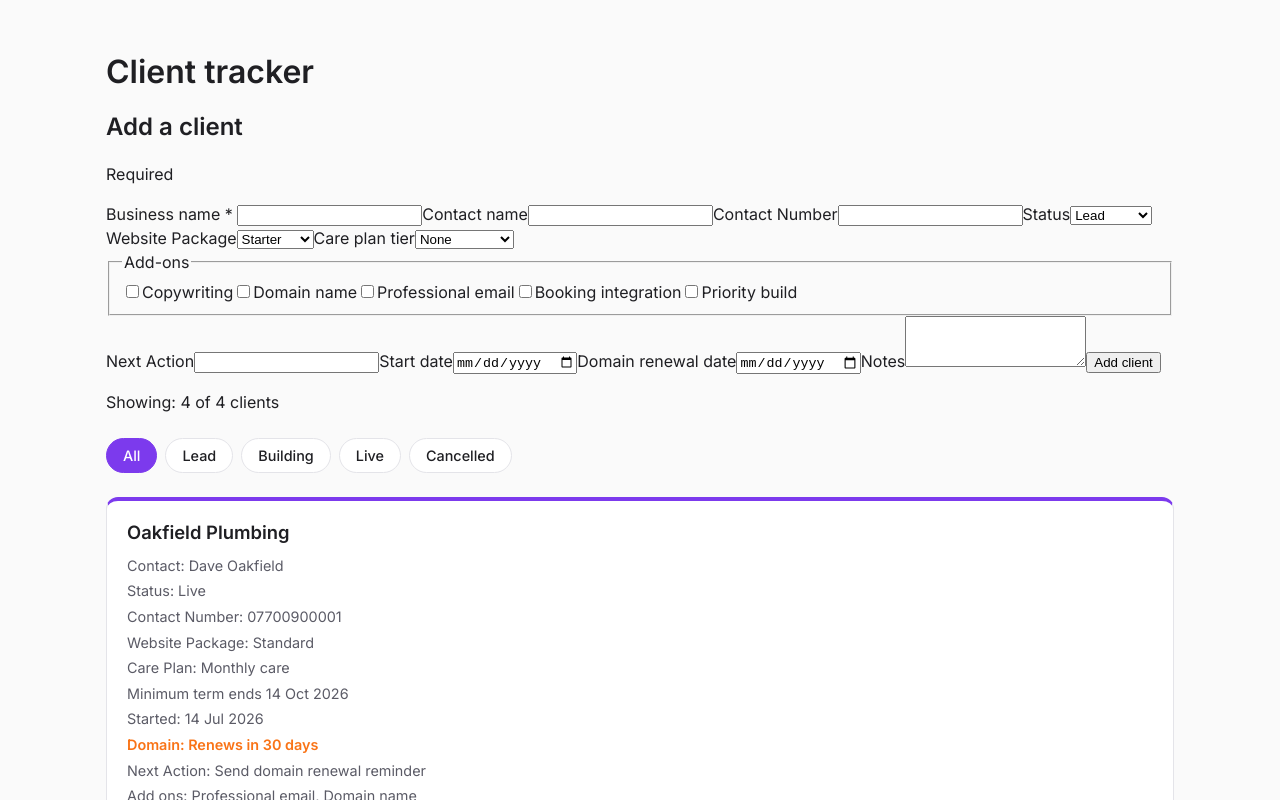
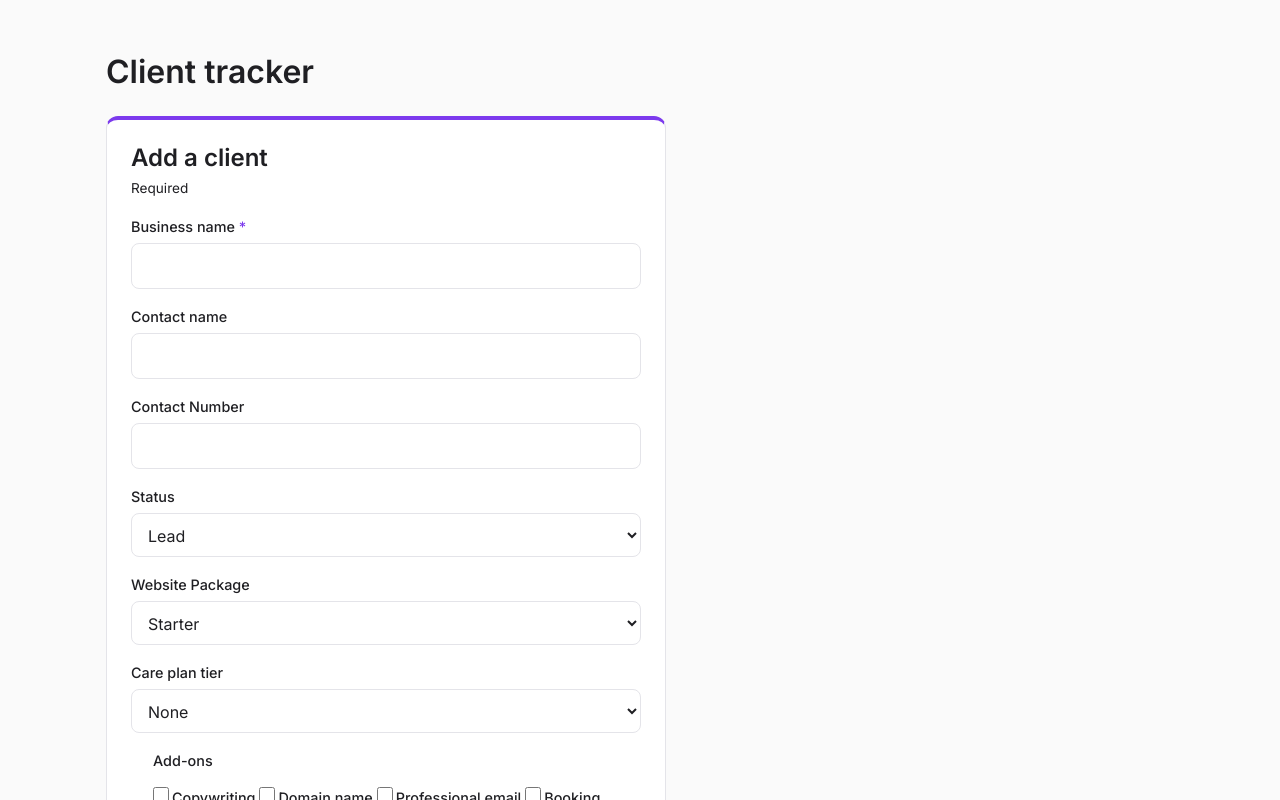
Before and after one commit to SteveJeffs/client-tracker, a React (Vite) app: page / in a window 1280 px wide. Shown: the top 800 px of the page. Built offline with nearby package versions, Linux system fonts and the light colour scheme.

Commit message:
Style add client form

```diff
--- /dev/null
+++ b/src/components/AddClientForm.css
@@ -0,0 +1,100 @@
+.add-client-form {
+    display: flex;
+    flex-direction: column;
+    gap: 0.35rem;
+    max-width: 560px;
+    margin: 1.5rem 0 2rem;
+    padding: 1.5rem;
+    background: var(--surface);
+    border: 1px solid var(--border);
+    border-top: 4px solid var(--purple);
+    border-radius: 12px;
+}
+
+.add-client-form h2 {
+    margin: 0;
+}
+
+.form-note {
+    margin: 0;
+    font-size: 0.85rem;
+    color: var (--text-muted);
+}
+
+.required-mark {
+    color: var(--purple);
+}
+
+.add-client-form label {
+    margin-top: 0.75rem;
+    font-size: 0.9rem;
+    font-weight: 500;
+}
+
+.add-client-form input,
+.add-client-form select,
+.add-client-form textarea {
+    font: inherit;
+    padding: 0.6rem 0.75rem;
+    border: 1px solid var(--border);
+    border-radius: 8px;
+    background: var(--surface);
+    color: var(--text);
+}
+
+.add-client-form input:focus,
+.add-client-form select:focus,
+.add-client-form textarea:focus {
+outline: 2px solid var(--purple);
+outline-offset: 1px;
+}
+
+.add-client-form fieldset {
+margin-top: 0.75rem;
+padding: 0.75rem 1rem;
+border: 1pz solid var(--border);
+border-radius: 8px;
+}
+
+.add-client-form legend {
+    padding: 0 0.25rem;
+    font-size: 0.9rem;
+    font-weight: 500;
+}
+
+.add-cleint-form fieldset label {
+    display: flex;
+    align-items: center;
+    gap: 0.5rem;
+    margin-top: 0.4rem;
+    font-weight: 400;
+}
+
+.add-client-form input[type="checkbox"] {
+    width: 1rem;
+    height: 1rem;
+    padding: 0;
+    accent-color: var(--purple);
+}
+
+.add-client-form button {
+    align-self: flex-start;
+    margin-top: 1.25rem;
+    padding: 0.65rem 1.4rem;
+    font: inherit;
+    font-weight: 600;
+    color: #ffffff;
+    background: var(--purple);
+    border: none;
+    border-radius: 999px;
+    cursor: pointer;
+}
+
+.add-client-form button:hover {
+    background: var(--purple-light);
+}
+
+.add-client-form button:focus-visible {
+    outline: 2px solid var(--purple);
+    outline-offset: 2px;
+}
--- a/src/components/AddClientForm.jsx
+++ b/src/components/AddClientForm.jsx
@@ -1,4 +1,5 @@
 import { useState } from 'react'
+import './AddclientForm.css'
 const addOnOptions = ['Copywriting', 'Domain name', 'Professional email', 'Booking integration', 'Priority build']
 
 const emptyForm = {
```
